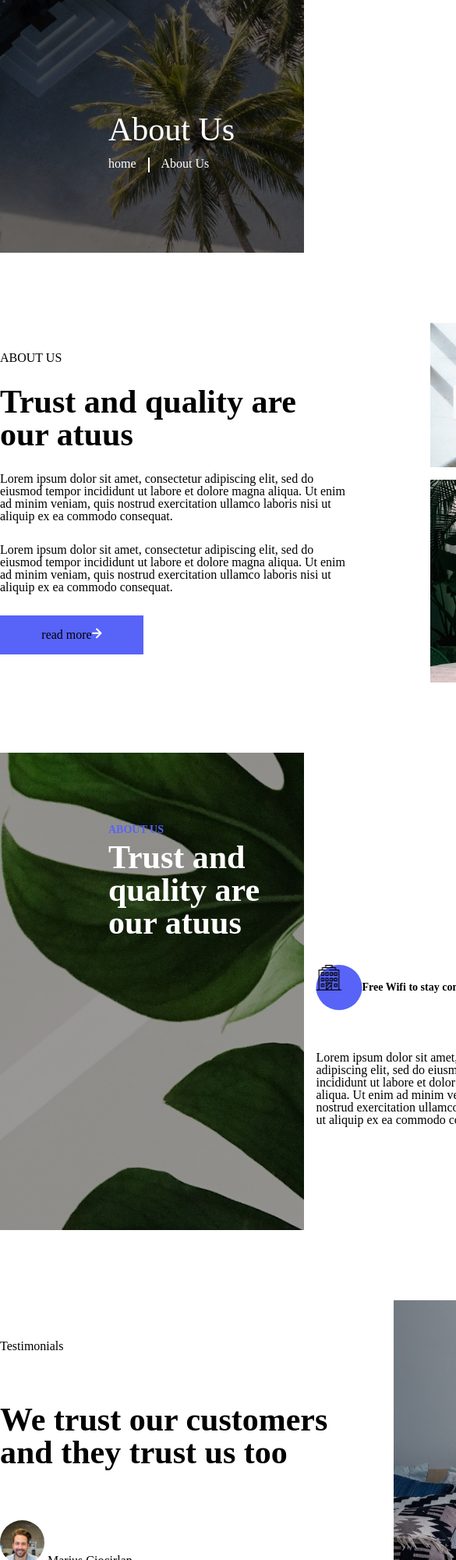
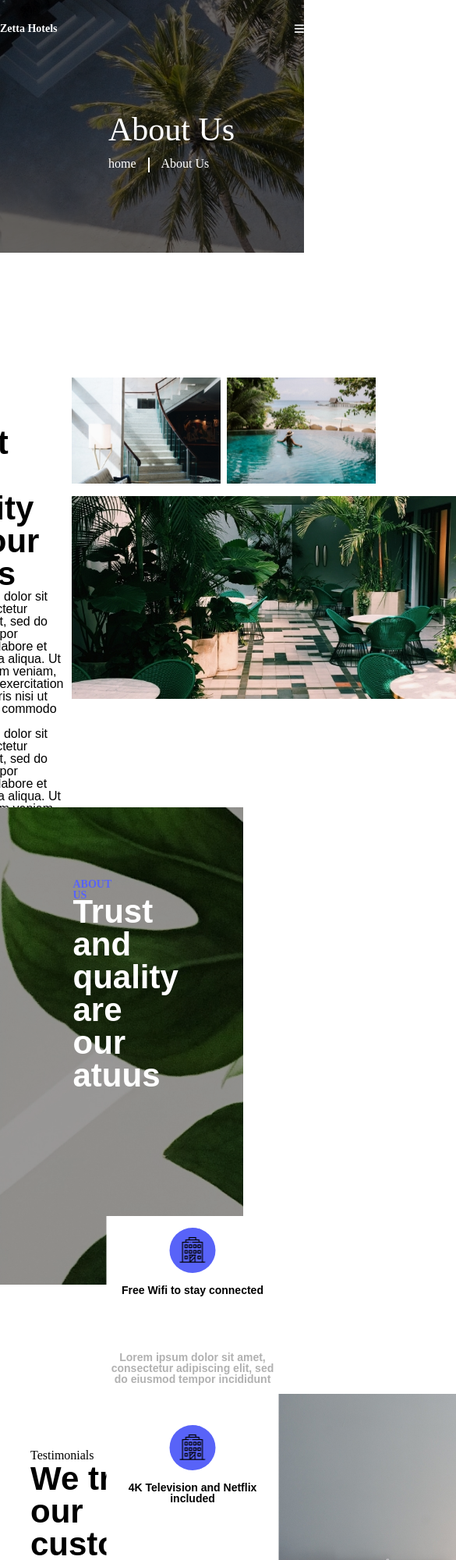
Before and after one commit to PikriaP/homework-4-responsive, a plain HTML site: page index.html in a window 390 px wide. Shown: the top 2000 px of the page at 78% size, 585 px wide, since content can reach past the window. Drawn offline with Linux system fonts and the light colour scheme; a web font is replaced by a local one.

Commit message:
exercise

```diff
--- a/css/responsive.css
+++ b/css/responsive.css
@@ -1,4 +1,7 @@
-@media (max-width: 768px) {
+
+.fa-duotone{
+    display: none;
+}@media (max-width: 780px) {
     .nav-ul{
         display: none;
     }
@@ -7,107 +10,114 @@
         display: block;
     }
 }
+@media (max-width:320px) {
+    .bg-image-header {
+        width: 100%;
+        height: auto;
+    }
+}
 
 
 
 @media (max-width: 1115px) {
-    .container1{
+    .second-section{
         justify-content: center;
     }
-    .right-box{
+    .right-block{
         margin-top: 70px;
     }
 }
 @media (max-width: 687px) {
-    .container1{
+    .second-section{
         width: 100%;
     }
-    .left-box{
+    .left-block{
         width: 80%;
     }
-    .right-box{
+    .right-block{
         width: 100%;
     }
-    .stairs-image{
+    .stair-image{
         width: 49%;
     }
     .pool-image{
         width: 49%;
     }
-    .hall-image{
+    .image1{
         width: 100%;
     }
 }
 
 
 @media (max-width: 1115px) {
-    .section2-image{
-        height: 805px;
+    .third-section{
+        height: auto;
     }
-    .responsive-section2-box{
-        width: 50%;
+    .third-section{
+        width: 80%;
+        height: auto;
         display: flex;
     }
 
-    .responsive-section2-box:nth-child(1){
+    .block{
         justify-content: center;
     }
-    .responsive-section2-box:nth-child(2){
+    .wraper-block:nth-child(2){
         justify-content: center
     }
-    .responsive-section2-box:nth-child(3){
+    .wraper-block:nth-child(3){
         justify-content: center
     }
-    .responsive-section2-box:nth-child(4){
+    .wraper-block:nth-child(4){
         justify-content: center;
     }
 
-    .text-container-section2{
+    .texts{
         top: 92px; right: 50%; bottom: 0; left: 50%;
         transform: translate(-50%);
     }
-    .box-wraper-section2{
+    .wraper-block{
         top: 262px; right: 50%; bottom: 0; left: 50%;
         transform: translate(-50%);
     }
 }
 @media (max-width: 679px) {
-    .section2-image{
-        height: 1350px;
+    .third-section{
+        height: auto;
     }
-    .responsive-section2-box{
+    .block{
         width: 100%;
     }
 }
 @media (max-width: 397px) {
-    .text-container-section2{
+    .texts{
         width: 260px;
     }
-    .box-wraper-section2{
+    .wraper-block{
         width: 260px;
     }
 }
 
 
 @media (max-width: 1115px) {
-    .text-wraper-section3{
+    .left-block{
         width: 583px;
         margin: 0 auto;
         margin-top: 90px;
     }
-    .image-container-section3{
+    .right-block-image{
         margin: 0 auto;
         margin-top: 50px;
     }
-    .responsive-div{
+    .left-block{
         width: 100%;
     }
 }
 @media (max-width: 610px) {
-    .text-wraper-section3{
+    .forth-section{
         width: 80%;
     }
-    .image-container-section3{
+    .container-wraper{
         width: 100%;
     }
     .bedroom-img{
@@ -120,13 +130,13 @@
         margin: 0 auto;
         margin-top: 90px;
     }
-    .image-container-section4{
+    .container-wraper{
         margin-top: 50px;
     }
-    .image-section4-box{
+    .image-section-wraper{
         width: 30%;
     }
-    .image-section4{
+    .image-block{
         width: 100%;
     }
 }
@@ -143,7 +153,7 @@
     }
 }
 @media (max-width: 500px) {
-    .text-wraper-section4{
+    text-wraper p{
         width: 80%;
     }
 }
--- a/css/style.css
+++ b/css/style.css
@@ -1,3 +1,6 @@
+@import url('https://fonts.googleapis.com/css2?family=Poppins:wght@300;400;700&display=swap');
+
+
 .bg-image-header {
     width: 100%;
     height: 324px;
@@ -10,7 +13,7 @@
 
 }
 .navigation-flex {
-    width: 1089px;
+    width: 100%;
     height: 20px;
     position: absolute;
     margin-top: 30px;
@@ -26,6 +29,10 @@
 }
 .nav-li {
     margin-right: 49px;
+}
+.nav-ul {
+    display: flex;
+    justify-content: space-between;
 }
 .nav-li:last-child {
     margin-right: o;
@@ -56,6 +63,7 @@ h1 {
 }
 h2 {
     font-size: 42px;
+    font-family: 'Poppins Extra bold', sans-serif;
     font-weight: bolder;
 }
 .line {
@@ -91,6 +99,16 @@ a:hover::after {
   /* justify-content: center; */
    align-content: space-between;
 
+}
+.second-section-text {
+    font-family: 'Poppins Medium', sans-serif;
+    font-size: 16px;
+
+}
+.second-section-text:nth-child(2) {
+    font-family: 'Poppins Regular', sans-serif;
+    font-size: 14px;
+    font-style: regular;
 }
 .blue-box {
     width: 184px;
@@ -129,7 +147,7 @@ a:hover::after {
 /* third-section */
 .third-section {
     width: 100%;
-    height: 612px;
+    height: auto;
     padding-top: 90px;
 
 }
@@ -150,19 +168,22 @@ a:hover::after {
     background-color: #000000;
     opacity: 40%;
     display: block;
+    position: absolute;
+
 
 }
 
 .wraper-block {
-    width: 1096px;
+    max-width: 1096px;
+    width: 80%;
     height: 277px;
-    position: absolute;
+    position: relative;
     display: flex;
+    flex-wrap: wrap;
     justify-content: space-between;
-    /* margin: 0 auto; */
-    /* margin-left: 131px; */
-    padding-top: 245px;
-    transform: translateX(37%);
+    margin: 0 auto;
+    padding-top: 262px;
+
 }
 .block {
     /* position: absolute; */
@@ -171,10 +192,10 @@ a:hover::after {
     background-color: #FFFFFF;
     display: flex;
     align-items: center;
-    align-content: space-between;
-   flex-wrap: wrap;
-  /* justify-content: center; */
-   align-content: space-around;
+    justify-content: center;
+    flex-wrap: wrap;
+    flex-direction: column;
+   /* align-content: space-around; */
 }
 .third1 {
     font-size: 42px;
@@ -196,7 +217,11 @@ a:hover::after {
 .hello {
     font-size: 14px;
     font-weight: bold;
-    /* position: absolute; */
+    margin-top: 15px;
+    margin-bottom: 20px;
+    justify-content: center;
+    text-align: center;
+    font-family: 'Poppins semi Bold', sans-serif;
 }
 .blue-circle{
     background-color: #5863F8;
@@ -205,12 +230,36 @@ a:hover::after {
     height: 58px;
     /* position: absolute; */
     margin: o auto;
+    display: flex;
+    justify-content: center;
+    align-items: center;
+    flex-direction: column;
+
+}
+.block p {
+    width: 221px;
+    height: 62px;
+    color: #B1B1B1;
+    font-size: 14px;
+    font-family: popins;
+    align-content: center;
+    text-align: center;
+    /* margin-bottom: 25px; */
+    font-family: 'Poppins Medium', sans-serif;
+}
+
+.forth-section {
+    width:1088px;
+    padding-top: 90px;
+    margin: 0 auto;
+    display: flex;
+    justify-content: space-between;
+    align-items: center;
 }
 
 
 
-
-/* third section */
+/* forth section */
 .container-wraper {
     max-width: 1098px;
     width:80%;
@@ -224,7 +273,7 @@ a:hover::after {
     display: flex;
     align-items: center;
 }
-.image-section-wraper {
+.image-blocks {
     display: flex;
     justify-content: space-between;
     flex-wrap: wrap;
@@ -234,11 +283,15 @@ a:hover::after {
     width: 352px;
 }
 .image-block img {
-    width: 100%;
+    width: 80%;
 }
 .add {
     color: #000000;
 
+}
+.marius-text {
+    font-family: 'Poppins Medium', sans-serif;
+    font-size: 14px;
 }
 /* footer */
 footer {
--- a/index.html
+++ b/index.html
@@ -9,6 +9,7 @@
     <link rel="stylesheet" href="css/style.css">
     <link rel="stylesheet" href="css/responsive.css">
     <link rel="stylesheet" href="https://cdnjs.cloudflare.com/ajax/libs/font-awesome/6.2.0/css/all.min.css">
+    <link rel="stylesheet" href="fonts/fonts.css">
 </head>
 <body>
     <header>
@@ -60,9 +61,9 @@
                 <h3>ABOUT US</h3>
                 <h2>Trust and quality
                     are our atuus</h2>
-                <p>Lorem ipsum dolor sit amet, consectetur adipiscing elit, sed do eiusmod tempor incididunt ut labore et dolore magna aliqua. Ut enim ad minim veniam, quis nostrud exercitation ullamco laboris nisi ut aliquip ex ea commodo consequat.
+                <p class="second-section-text">Lorem ipsum dolor sit amet, consectetur adipiscing elit, sed do eiusmod tempor incididunt ut labore et dolore magna aliqua. Ut enim ad minim veniam, quis nostrud exercitation ullamco laboris nisi ut aliquip ex ea commodo consequat.
                 </p>
-                <p>Lorem ipsum dolor sit amet, consectetur adipiscing elit, sed do eiusmod tempor incididunt ut labore et dolore magna aliqua. Ut enim ad minim veniam, quis nostrud exercitation ullamco laboris nisi ut aliquip ex ea commodo consequat.
+                <p class="second-section-text">Lorem ipsum dolor sit amet, consectetur adipiscing elit, sed do eiusmod tempor incididunt ut labore et dolore magna aliqua. Ut enim ad minim veniam, quis nostrud exercitation ullamco laboris nisi ut aliquip ex ea commodo consequat.
                 </p>
                 <div class="blue-box">
                   <p class="text-read-more">read more</p>
@@ -70,8 +71,8 @@
              </div>
              <div class="right-block">
                 <div class="image">
-                     <img src="images/stairs.jpg" alt="stairs"><!--
-                    --><img src="images/girl.jpg" alt="girl">
+                     <img class="stair-image" src="images/stairs.jpg" alt="stairs"><!--
+                    --><img class="pool-image" src="images/girl.jpg" alt="girl">
                 </div>
                 <div class="image1">
                     <img src="images/eddi.jpg" alt="eddi">
@@ -82,38 +83,49 @@
     <section>
         <div class="third-section">
             <div class="bg-image">
+                <div class="texts">
                 <h3 class="third">ABOUT US</h3>
                 <h2 class="third1">Trust and quality
                     are our atuus</h2>
+                </div>
                <div class="wraper-block">
                    <div class="block">
                        <div class="blue-circle">
                         <img class="hotel" src="images/hotel.png" alt="hotel">
                         </div>
-                    <p class="hello">Free Wifi
+                        <h4 class="hello">Free Wifi
                         to stay connected</p>
-                    <p>Lorem ipsum dolor sit amet, consectetur adipiscing elit, sed do eiusmod tempor incididunt ut labore et dolore magna aliqua. Ut enim ad minim veniam, quis nostrud exercitation ullamco laboris nisi ut aliquip ex ea commodo consequat.
+                        <p>Lorem ipsum dolor sit amet, consectetur adipiscing elit, sed do eiusmod tempor incididunt
 
                          </p>
                     </div>
                     <div class="block">
-                    <p class="hello">4K Television and
+                        <div class="blue-circle">
+                        <img class="hotel" src="images/hotel.png" alt="hotel">
+                        </div>
+                        <h4 class="hello">4K Television and
                         Netflix included</p>
-                    <p>Lorem ipsum dolor sit amet, consectetur adipiscing elit, sed do eiusmod tempor incididunt ut labore et dolore magna aliqua. Ut enim ad minim veniam, quis nostrud exercitation ullamco laboris nisi ut aliquip ex ea commodo consequat.
+                        <p>Lorem ipsum dolor sit amet, consectetur adipiscing elit, sed do eiusmod tempor incididunt
 
                         </p>
                     </div>
                     <div class="block">
-                    <p class="hello">Span zone where
+                        <div class="blue-circle">
+                        <img class="hotel" src="images/hotel.png" alt="hotel">
+                        </div>
+                        <h4 class="hello">Span zone where
                         you can chill</p>
-                    <p>Lorem ipsum dolor sit amet, consectetur adipiscing elit, sed do eiusmod tempor incididunt ut labore et dolore magna aliqua. Ut enim ad minim veniam, quis nostrud exercitation ullamco laboris nisi ut aliquip ex ea commodo consequat.
+                         <p>Lorem ipsum dolor sit amet, consectetur adipiscing elit, sed do eiusmod tempor incididunt
 
                         </p>
                     </div>
                     <div class="block">
-                    <p class="hello">Spacious rooms
+                        <div class="blue-circle">
+                        <img class="hotel" src="images/hotel.png" alt="hotel">
+                         </div>
+                        <h4 class="hello">Spacious rooms
                         for awesome parties</p>
-                    <p>Lorem ipsum dolor sit amet, consectetur adipiscing elit, sed do eiusmod tempor incididunt ut labore et dolore magna aliqua. Ut enim ad minim veniam, quis nostrud exercitation ullamco laboris nisi ut aliquip ex ea commodo consequat.
+                        <p>Lorem ipsum dolor sit amet, consectetur adipiscing elit, sed do eiusmod tempor incididunt
 
                         </p>
                     </div>
@@ -124,7 +136,7 @@
         </div>
     </section>
     <section>
-        <div class="second-section">
+        <div class="forth-section">
              <div class="left-block">
                 <h3>Testimonials</h3>
                 <h2>We trust our customers
@@ -134,12 +146,12 @@
                     Marius Ciocirlan
                 </div>
 
-                <p>I'm very glad I had the opportunity to visit this hotel. The stuff is very friendly and I will definetly visit the hotel again next year.
+                <p class="marius-text" >I'm very glad I had the opportunity to visit this hotel. The stuff is very friendly and I will definetly visit the hotel again next year.
 
                 </p>
              </div>
              <div class="right-block-image">
-                     <img src="images/unsplash.jpg" alt="room">
+                     <img class="image-bed"src="images/unsplash.jpg" alt="room">
             </div>
         </div>
     </section>
@@ -152,7 +164,7 @@
       </div>
     </div>
 
-    <div class="image-section-wraper">
+    <div class="image-blocks">
       <div class="image-block">
         <img src="images/firstimage.jpg" alt="firsrtimage"
         />
```
Lines whose indentation alone changed are shown as unchanged.
